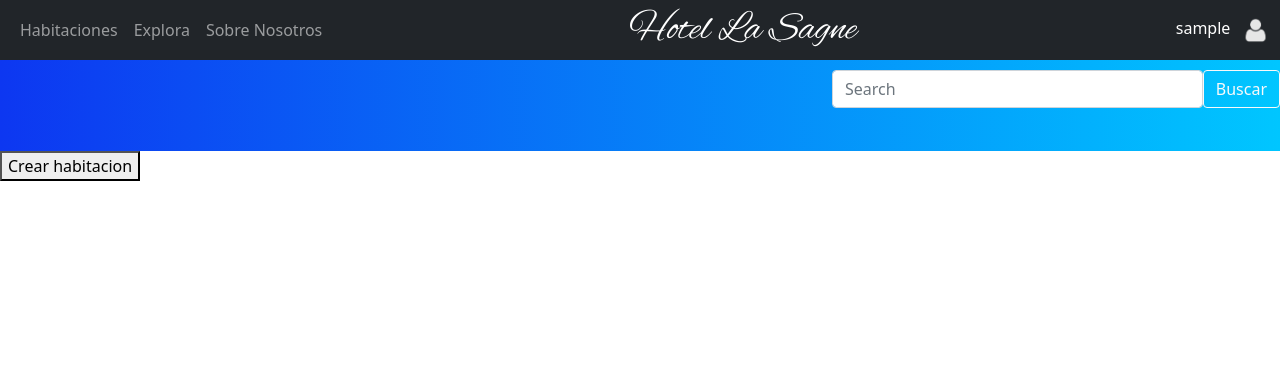
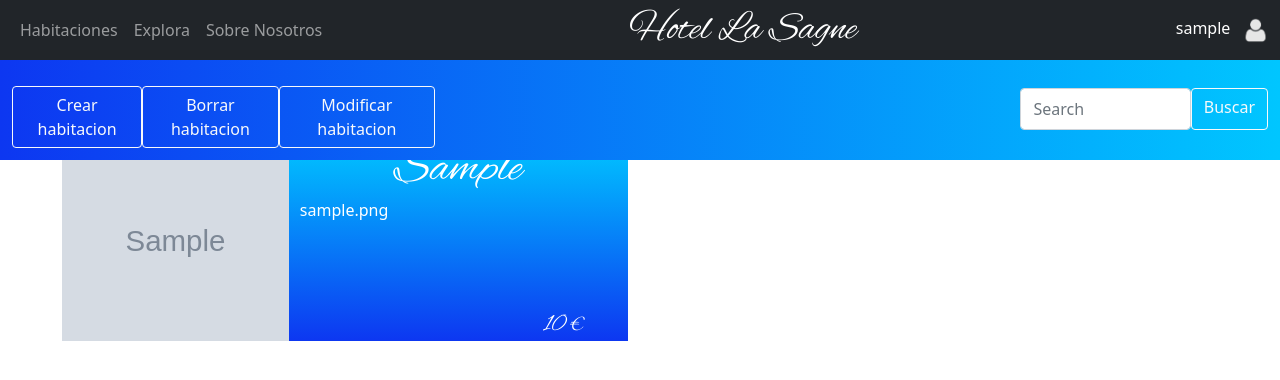
Before and after one commit to P3DRIT0/Hotel_La_Sagne, a PHP site: page /Reservas/Reservas_habitaciones.php in a window 1280 px wide. Shown: the top 380 px of the page. Run offline with PHP 8.4, Linux system fonts and the light colour scheme; the visitor is signed in with stand-in values (Sample User, id 1); tables that the repository leaves empty or names only in its code hold one stand-in row (values such as "Sample post"); grey boxes marked "Sample" are stand-in pictures.

Commit message:
Version con comienzo administracion
Se han corregido los errores anteriores a  demas de que ahora ya se pueden insertar imagenes y se le ha añadido el diseño a reservas

```diff
--- a/Reservas/BD_habitaciones.php
+++ b/Reservas/BD_habitaciones.php
@@ -12,10 +12,64 @@ function crear_habitacion($m2, $ventana, $tipo_habitacion, $servicio_limpieza, $
         $sentencia->bindParam(':internet', $internet);
         $sentencia->bindParam(':precio', $precio);
         $sentencia->execute();
-        print_r($base->errorInfo());
         $sentencia = null;
         $base = null;
     } catch (PDOException $e) {
         die('No se pudo conectar: ' . mysql_error());
     }
 }
+
+function añadir_imagenes($imagen_habitacion,$descripcion){
+     $base = new PDO('mysql:host=localhost; dbname=hotel', 'administrador', '1234');
+    $sentencia = $base->prepare("SELECT * FROM habitaciones");
+     try {
+    $sentencia->execute();
+    $resultados = $sentencia->fetchAll();
+    for ($index = 0; $index < count($resultados); $index++) {
+    }
+    $id=$resultados[$index-1]['id'];
+    $sentencia = $base->prepare("INSERT INTO `imagenes_habitaciones`(`id_habitacion`,`imagen_habitacion`,`descripcion_imagen`) VALUES (:id_habitacion,:imagen_habitacion,:descripcion_imagen)");
+    $sentencia->bindParam(':id_habitacion', $id);
+    $sentencia->bindParam(':imagen_habitacion', $imagen_habitacion);
+    $sentencia->bindParam(':descripcion_imagen', $descripcion);
+    $sentencia->execute();
+     }catch (PDOException $e) {
+    print $e->getMessage();
+  }
+}
+
+
+
+
+
+
+function visualizar_habitaciones(){
+    $base = new PDO('mysql:host=localhost; dbname=hotel', 'administrador', '1234');
+    $sentencia = $base->prepare("SELECT * FROM habitaciones");
+    $sentencia2 = $base->prepare("SELECT * FROM imagenes_habitaciones");
+     try {
+    $sentencia->execute();
+    $sentencia2->execute();
+    $resultados = $sentencia->fetchAll();
+    $resultados2= $sentencia2->fetchAll();
+    for ($index = 0; $index < count($resultados); $index++) {
+         $ruta=$resultados2[$index]['imagen_habitacion'];
+         $titulo=$resultados[$index]['tipo_de_habitacion'];
+         $descripcion=$resultados2[$index]['descripcion_imagen'];
+         $precio=$resultados[$index]['precio'];
+        echo "<div class='habitacion'>";
+        echo "<img src='$ruta'></img>";
+        echo "<div class='texto'>";
+        echo "<h1>$titulo</h1>";
+        echo "<p>$descripcion</p>";
+        echo "</div>";
+        echo "<a class='precio'>$precio €</a>";
+        echo "</div>";
+
+    }
+  }
+
+  catch (PDOException $e) {
+    print $e->getMessage();
+  }
+}
--- a/Reservas/Reservas_habitaciones.php
+++ b/Reservas/Reservas_habitaciones.php
@@ -1,4 +1,6 @@
+
 <?php
+require_once './BD_habitaciones.php';
 session_start();
 ?>
 <!doctype html>
@@ -45,31 +47,48 @@ session_start();
                     </ul>
 
 
-            <p class="usuario"><?php echo $_SESSION['usuario']?></p>
+                    <p class="usuario"><?php echo $_SESSION['usuario'] ?></p>
                     <img  class="avatar" src="./multimedia/avatar.png">
 
                 </div>
             </div>
-      </nav>
+
+
             <div class="barra_busqueda">
-            <form class="d-flex">
-              <input class="form-control mr-sm-2" type="search" placeholder="Search" aria-label="Search" style="width: 30%;">
-              <button class="btn btn-outline-light my-2 my-sm-0" type="submit" >Buscar</button>
+                <div class="container-fluid">
+                <div class="collapse navbar-collapse" id="navbarColor01 ">
+                    <ul class="navbar-nav  mb- mb-lg-0">
+                        <li class="nav-item" style="margin-top:10px ">
+                            <button  class="btn btn-outline-light my-2 my-sm-3" onclick="location = 'Crear_habitacion.php'"> Crear habitacion
+                        </li>
+                        <li class="nav-item" style="margin-top:10px" >
+                            <button  class="btn btn-outline-light my-5 my-sm-3" onclick="location = 'Crear_habitacion.php'"> Borrar habitacion
+                        </li>
+                        <li class="nav-item"style="margin-top:10px ">
+                            <button  class="btn btn-outline-light my-2 my-sm-3" onclick="location = 'Crear_habitacion.php'"> Modificar habitacion
+                        </li>
+                    </ul>
+
+
+                    <form class="d-flex" style="width: 65%;margin-left:10% ">
+
+                        <input class="form-control mb-4" type="search" placeholder="Search" aria-label="Search">
+                        <button style="padding-bottom :10px " class="btn btn-outline-light mb-4" type="submit" >Buscar</button >
                     </form>
-          </nav>
                 </div>
             </div>
+            </div>
+        </nav>
 
+        <div class='contenedor'>
             <?php
+            visualizar_habitaciones();
+            ?>
+        </div>
 
 
 
-?>
 
-<button onclick="location='Crear_habitacion.php'"> Crear habitacion
-
-
-    </div>
 
         <!-- Optional JavaScript; choose one of the two! -->
 
--- a/Reservas/crear_habitacion.css
+++ b/Reservas/crear_habitacion.css
@@ -9,4 +9,5 @@ lable {
 }
 button {
     margin-bottom: 10px;
+
 }
--- a/Reservas/precios_habitaciones.css
+++ b/Reservas/precios_habitaciones.css
@@ -32,29 +32,31 @@
 }
 img{
     width: 40%;
-    height: 100%;
+    height: 180%;
 
 }
-.contendedor{
+.contenedor{
+padding-top:  10%;
 display: flex;
 flex-direction: row;
 flex-wrap: wrap;
-justify-items: stretch;
 margin: 1%;
 margin-left: 2%;
 margin-right: 2%;
 
 }
 .habitacion{
+     display: flex;
+     flex-direction: column;
+     flex-wrap: wrap;
     margin-bottom: 1%;
     margin-left: 3%;
     width: 46%;
     height: 200px;
-    background: -webkit-linear-gradient(left, #0d37f1, #00c6ff);
+    background: -webkit-linear-gradient(bottom, #0d37f1, #00c6ff);
 }
 
 .barra_busqueda{
-    margin-top: 4%;
     height: 100px;
     width: 100%;
     background: -webkit-linear-gradient(left, #0d37f1, #00c6ff);
@@ -65,5 +67,39 @@ margin-right: 2%;
 }
 .barra_busqueda .d-flex input{
     margin-left: 65%;
-    width: 100%;
+    width: 50%;
 }
+.texto{
+    width: 60%;
+    height: 83%;
+    padding-left: 2%;
+    padding-right: 2%;
+}
+.precio{
+    font-size: 150%;
+    height: 17%;
+    padding-left:45%;
+    font-family: 'Alex Brush', cursive;
+    color: white;
+    text-decoration: none;
+    padding-bottom: 5px;
+}
+.precio:hover{
+    color: white;
+}
+.habitacion h1 {
+
+    color: white;
+    margin: auto;
+    text-align: center;
+    font-family: 'Alex Brush', cursive;
+    font-size: 300%;
+    margin-top: 0px;
+    margin-bottom: 0px;
+ }
+ .habitacion p{
+     color: white;
+ }
+ button{
+     margin-top: 3%;
+ }
```
Also changed, not shown: Reservas/Crear_habitacion.php (+11 -6 lines), Reservas/Imagenes_habitaciones/1.jpg (added), Reservas/Imagenes_habitaciones/2.jpg (added). Lines whose indentation alone changed are shown as unchanged.
